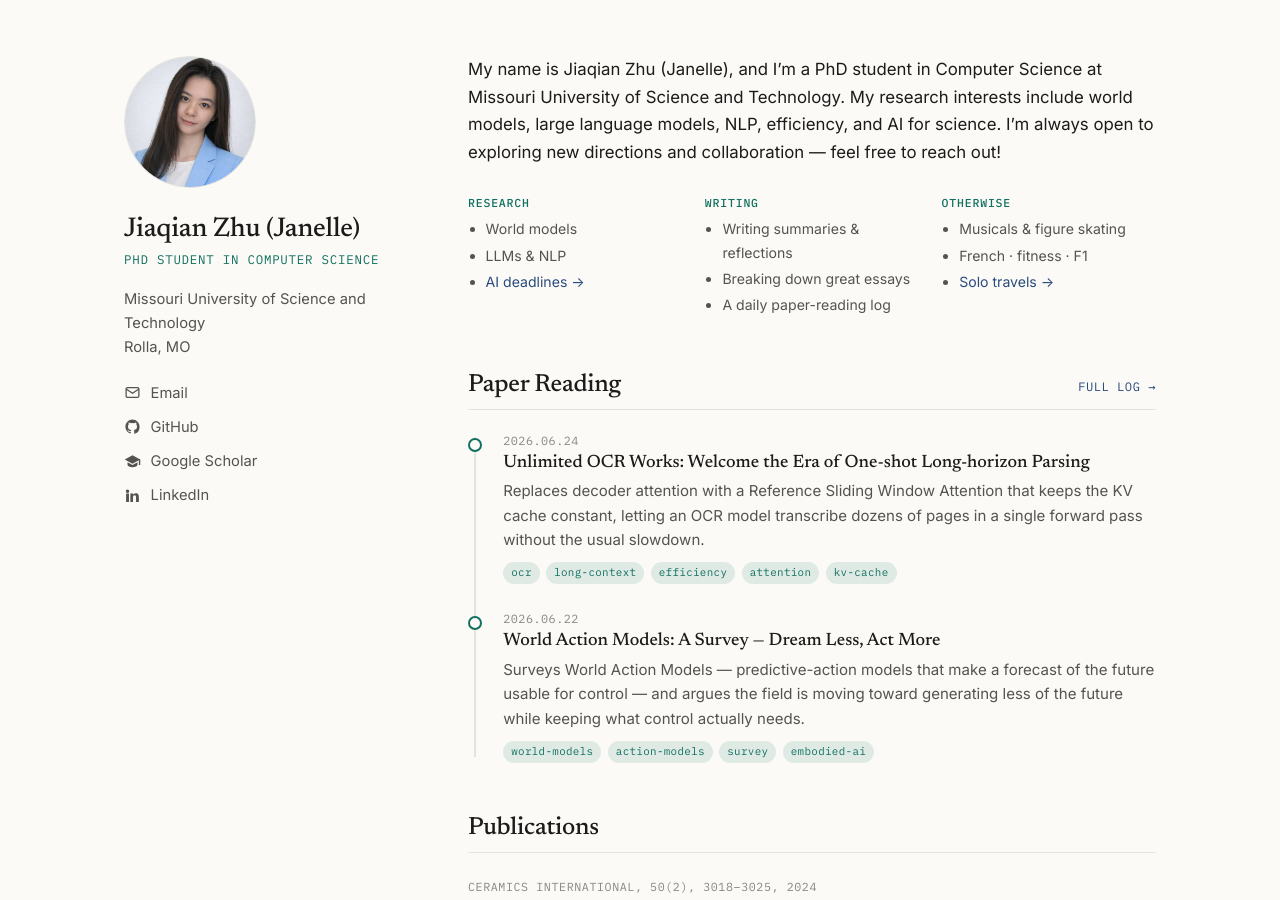
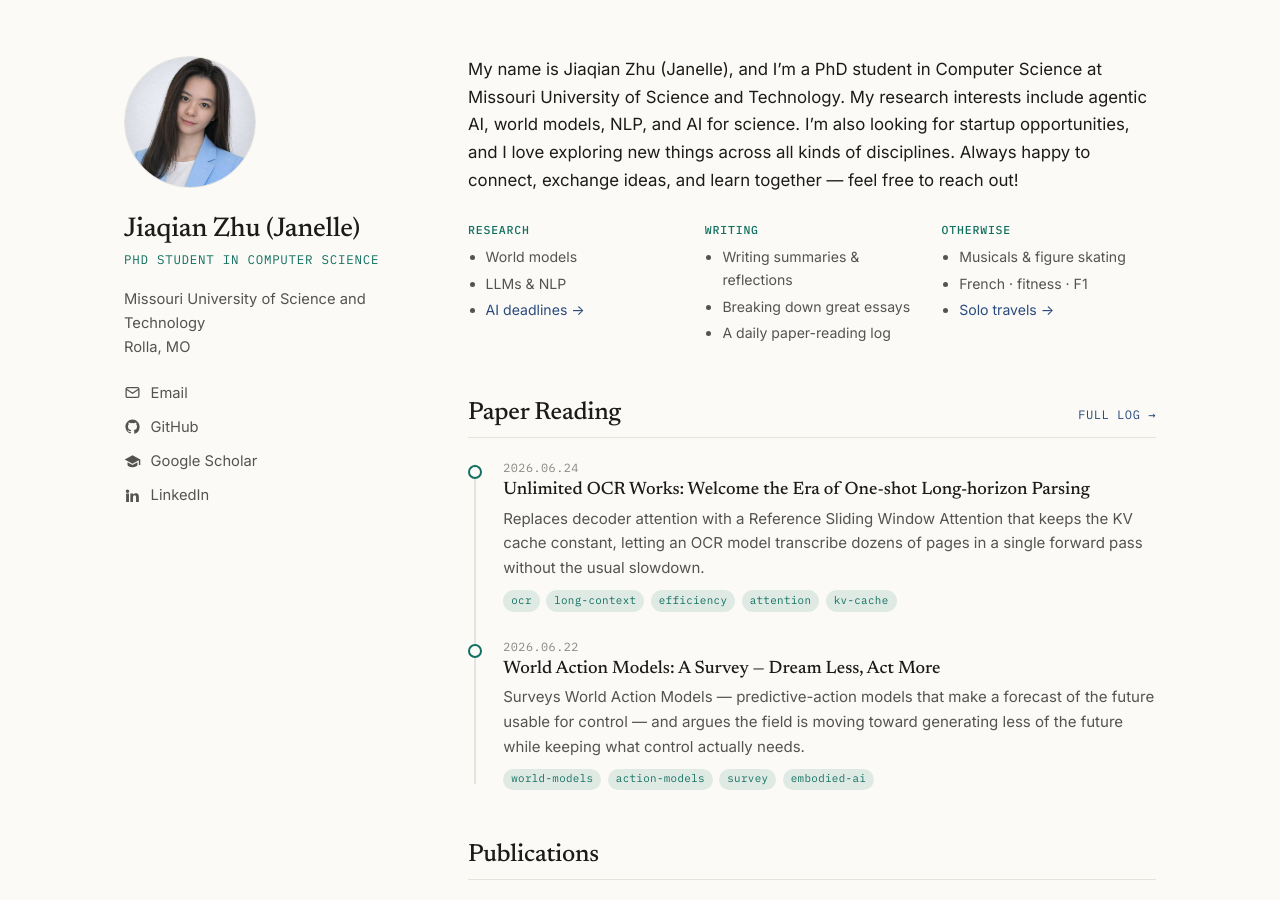
Before and after one commit to Jiaqian-Janelle/Jiaqian-Janelle.github.io, a Jekyll site: the page built from index.html, in a window 1280 px wide and 900 px high. Built offline with Jekyll 4.4.1, drawn with Linux system fonts in a browser that asks for light colours.

Commit message:
update bio and register startup collection

```diff
--- a/_config.yml
+++ b/_config.yml
@@ -10,8 +10,9 @@
 description: >-
   My name is Jiaqian Zhu (Janelle), and I'm a PhD student in Computer Science
   at Missouri University of Science and Technology. My research interests
-  include world models, large language models, NLP, efficiency, and AI for
-  science. I'm always open to exploring new directions and collaboration —
+  include agentic AI, world models, NLP, and AI for science. I'm also looking
+  for startup opportunities, and I love exploring new things across all kinds
+  of disciplines. Always happy to connect, exchange ideas, and learn together —
   feel free to reach out!
 
 # Your affiliation / location (shown in the sidebar)
@@ -38,6 +39,9 @@
   papers:
     output: true
     permalink: /papers/:name/
+  startup:
+    output: true
+    permalink: /startup/:name/
 
 defaults:
   - scope:
@@ -50,6 +54,11 @@
       type: papers
     values:
       layout: paper
+  - scope:
+      path: ""
+      type: startup
+    values:
+      layout: startup
 
 plugins:
   - jekyll-feed
```
